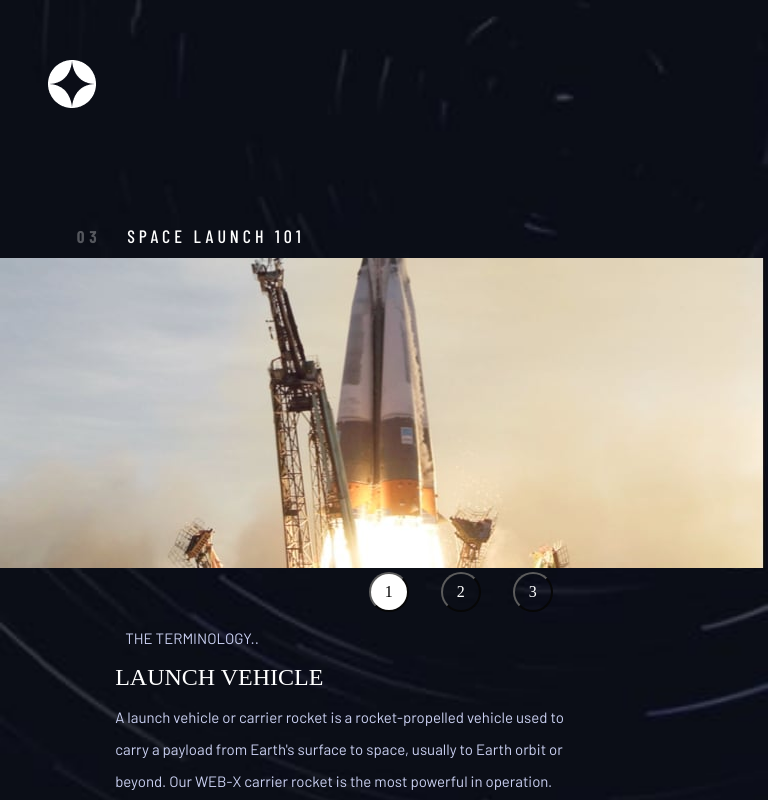
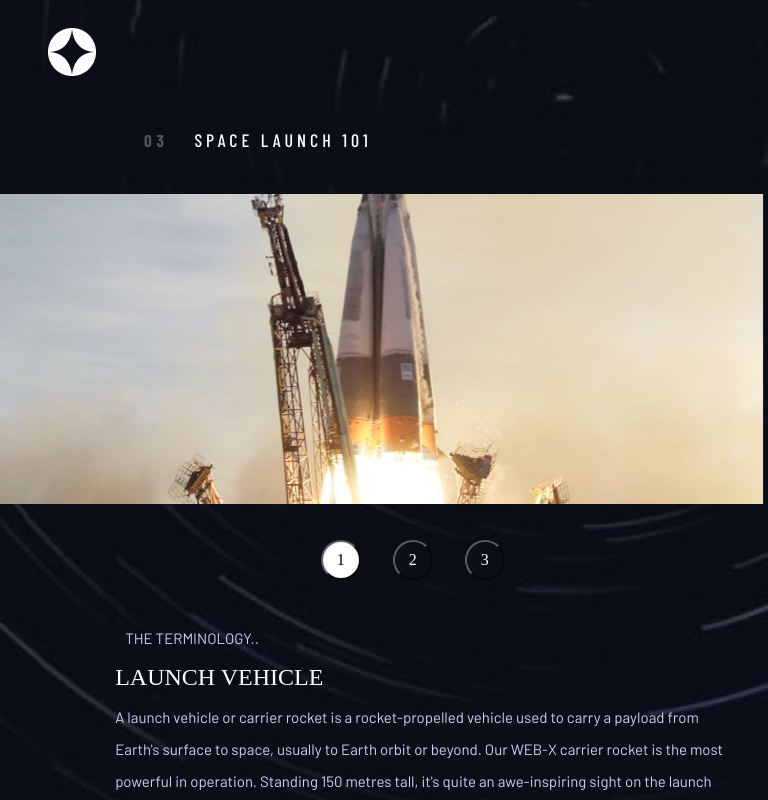
Before and after one commit to DjakaIT/spacetourism-react, a React (Vite) app: page /technology in a window 768 px wide. Built offline with nearby package versions, Linux system fonts and the light colour scheme; a web font is replaced by a local one.

Commit message:
tech component, useEffect and lazy loading, performance, css

```diff
--- a/src/css/navbar.css
+++ b/src/css/navbar.css
@@ -161,6 +161,7 @@ ul, .navbar-dash{
 
   .navbarDiv{
     position: relative;
+    bottom: 2rem;
     right: 2rem;
   }
 }
--- a/src/css/technology.css
+++ b/src/css/technology.css
@@ -6,6 +6,7 @@
     height: 100vh;
     color: white;
     overflow: hidden;
+
 }
 
 .techOverlayDiv{
@@ -140,6 +141,8 @@
 
     .techDiv {
         overflow: auto;
+        overflow-x: hidden;
+
     }
 
     .techDiv::-webkit-scrollbar {
@@ -167,6 +170,8 @@
 
     .techDiv {
         overflow: auto;
+        overflow-x: hidden;
+
     }
 
     .techDiv::-webkit-scrollbar {
@@ -238,6 +243,8 @@
 
     .techDiv {
         overflow: auto;
+        overflow-x: hidden;
+
     }
 
     .techDiv::-webkit-scrollbar {
@@ -257,22 +264,29 @@
         display: flex;
         flex-flow: column;
 
+
     }
 
     .mainTechDiv{
         display: flex;
         flex-flow: column;
+        position: relative;
+        bottom: 2rem;
 
     }
 
     .techTitleDiv{
         order: 0;
-        justify-self: flex-start;
-        align-self: flex-start;
+        position: relative;
+        bottom: 6rem;
+        left: 9rem;
+
     }
 
     .imageDiv{
         order: 1;
+        position: relative;
+        bottom: 2rem;
     }
 
 
@@ -281,12 +295,15 @@
         order: 2;
         display: flex;
         flex-flow: row;
-        justify-content: center;
-        align-items: center;
+        margin-right: 6rem;
+
+
     }
 
     .descriptionDiv{
         order: 3;
+       margin-top: 2rem;
+
     }
 
     .techTitleH5{
@@ -307,7 +324,7 @@
 
     .techDescription{
         font-size: 15px;
-
+        width: 80%;
     }
 
     .techButton{
```
